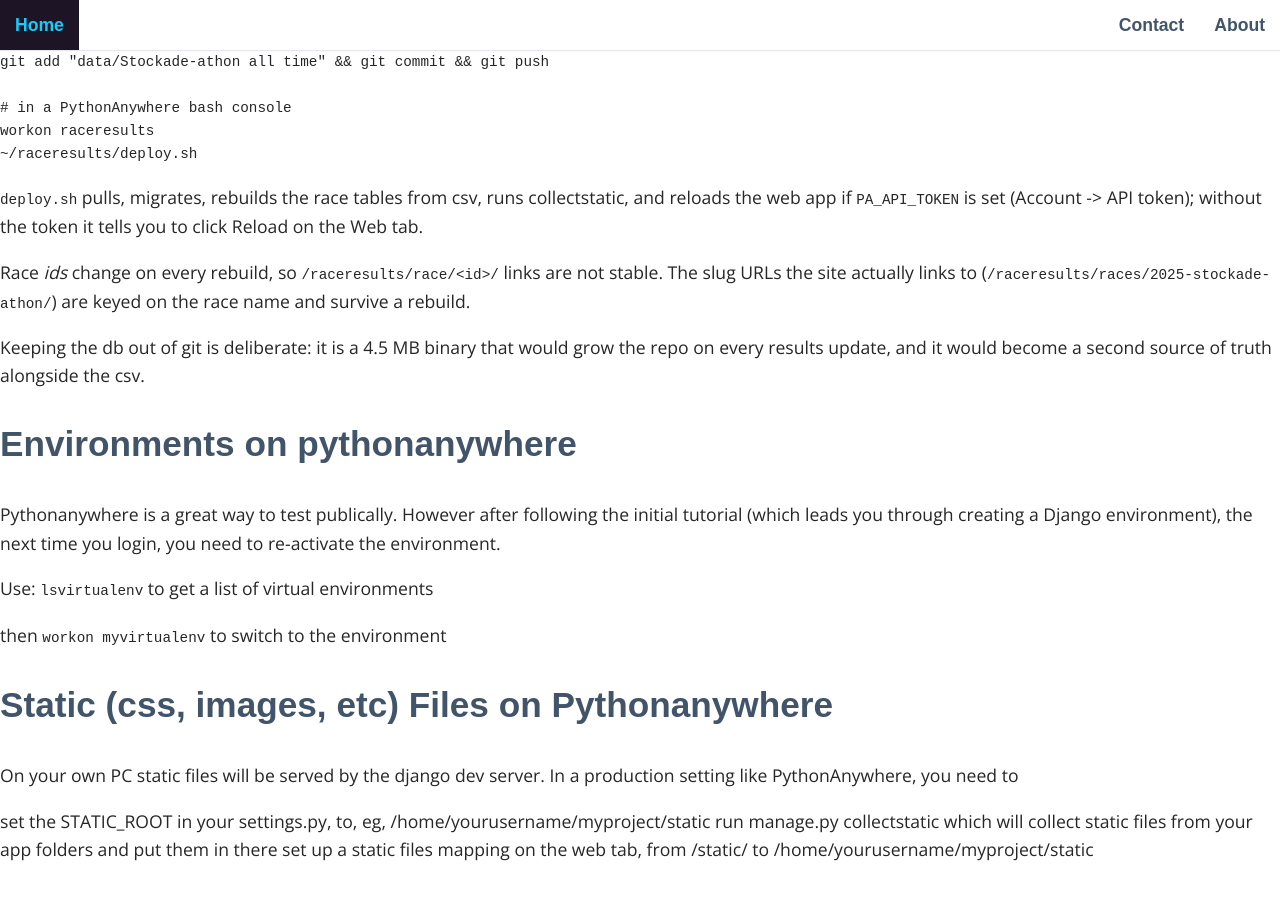
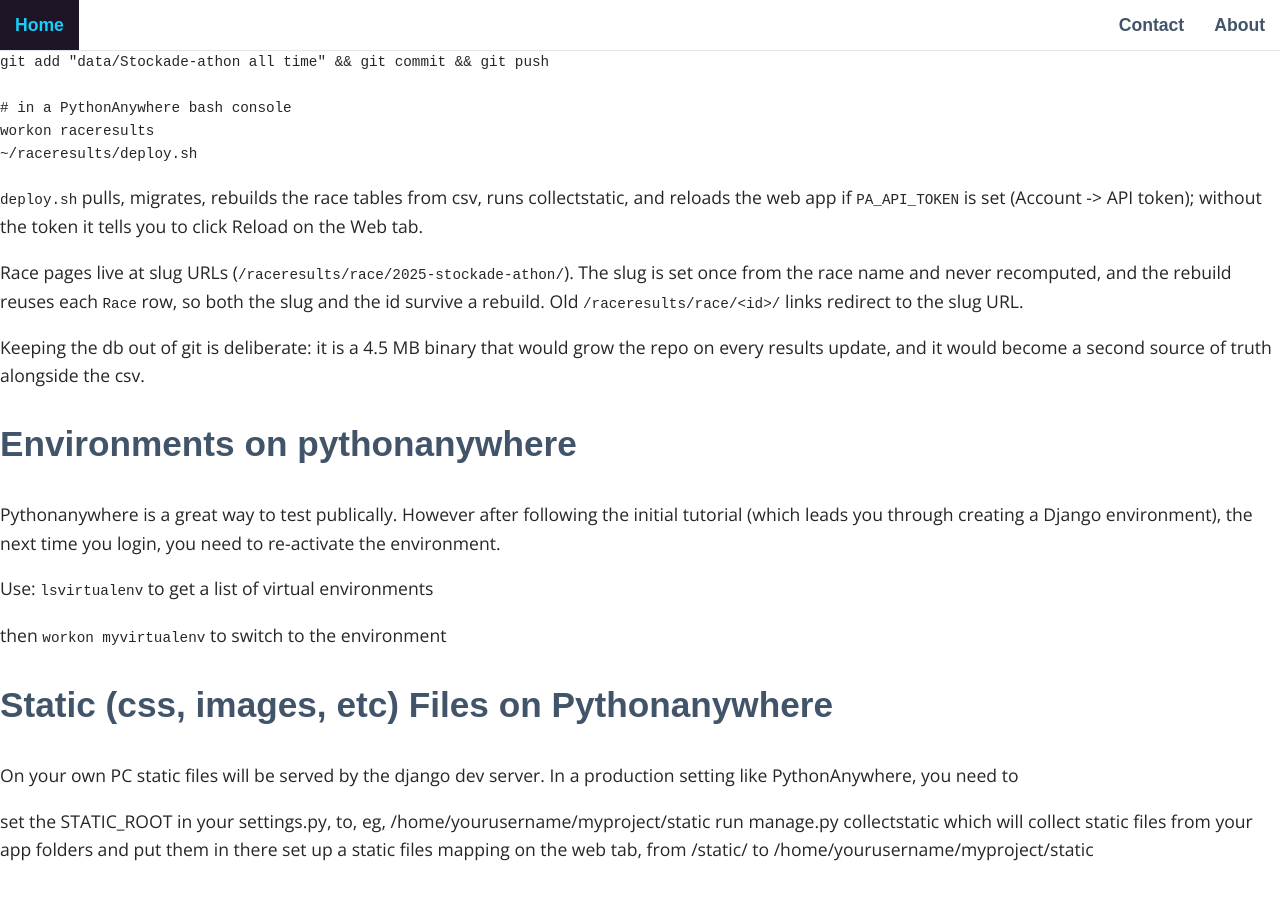
Before and after one commit to bnorthan/raceresults, a Jekyll site: the page built from hints.md, in a window 1280 px wide and 900 px high, scrolled down 2318 px. Built offline with Jekyll 4.4.1, drawn with Linux system fonts in a browser that asks for light colours; some web fonts are replaced; our own code applies the rules of GitHub Pages for plain Markdown files.

Commit message:
Update hints.md: race URLs and ids now survive a rebuild
Co-Authored-By: Claude Opus 5.5 <noreply@anthropic.com>

```diff
--- a/hints.md
+++ b/hints.md
@@ -104,9 +104,10 @@ workon raceresults
 reloads the web app if `PA_API_TOKEN` is set (Account -> API token); without the token it
 tells you to click Reload on the Web tab.
 
-Race *ids* change on every rebuild, so `/raceresults/race/<id>/` links are not stable.
-The slug URLs the site actually links to (`/raceresults/races/2025-stockade-athon/`) are
-keyed on the race name and survive a rebuild.
+Race pages live at slug URLs (`/raceresults/race/2025-stockade-athon/`). The slug is set
+once from the race name and never recomputed, and the rebuild reuses each `Race` row, so
+both the slug and the id survive a rebuild. Old `/raceresults/race/<id>/` links redirect
+to the slug URL.
 
 Keeping the db out of git is deliberate: it is a 4.5 MB binary that would grow the repo
 on every results update, and it would become a second source of truth alongside the csv.
```
